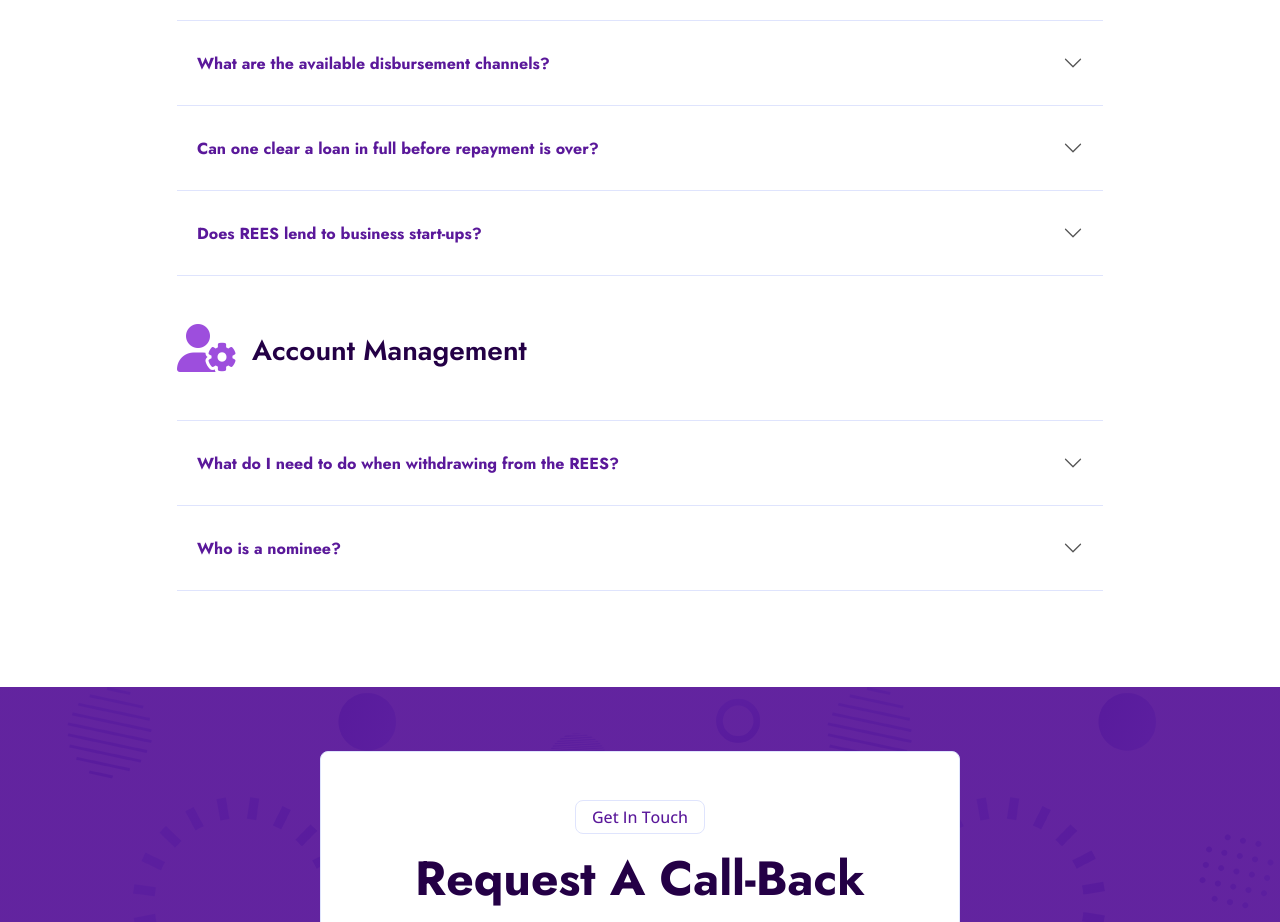
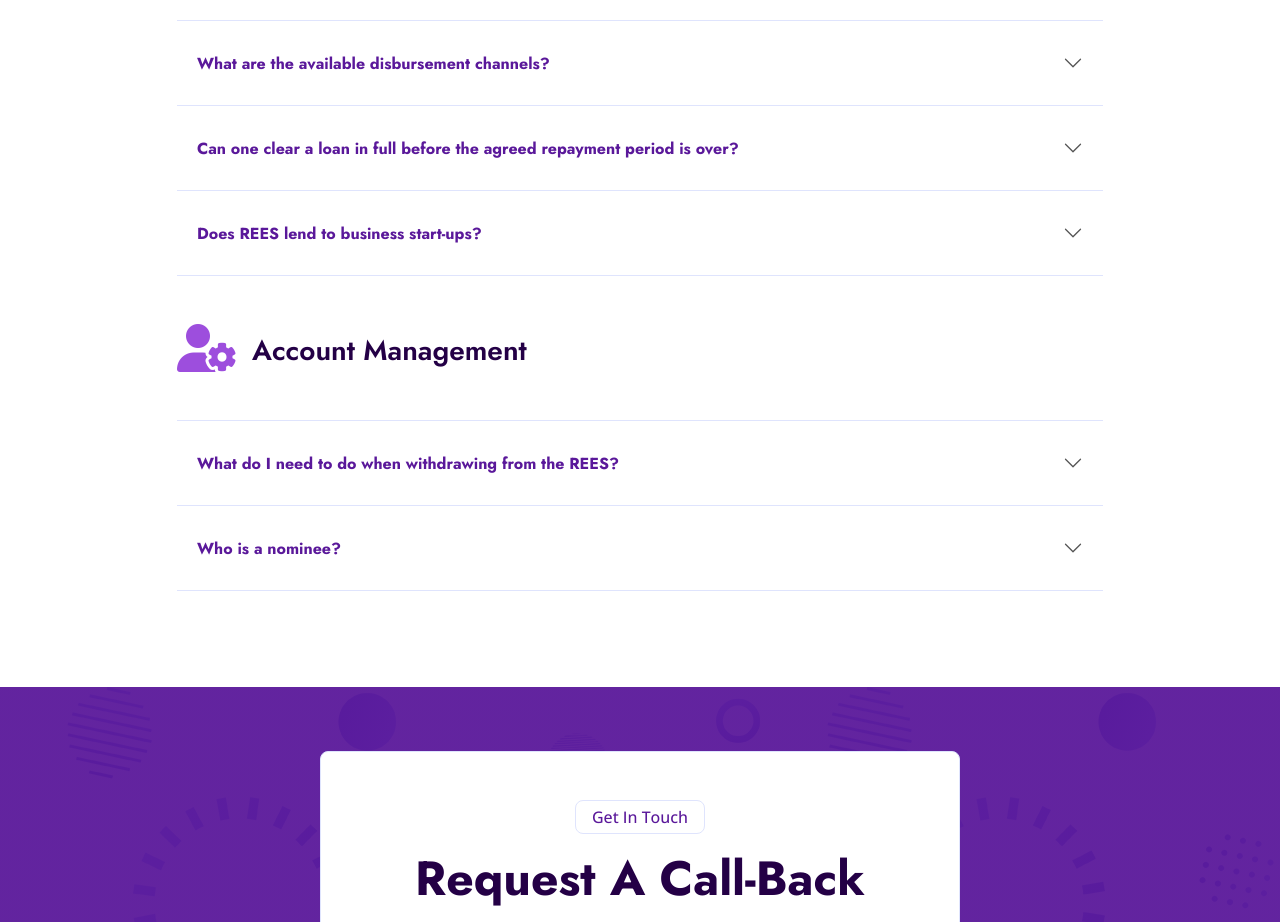
Before and after one commit to Denzel97/REES-master, a plain HTML site: page faq.html in a window 1280 px wide. Shown: the part 2460-3382 px from the top of the page. Drawn offline with nearby package versions, Linux system fonts and the light colour scheme.

Commit message:
modified faq

```diff
--- a/faq.html
+++ b/faq.html
@@ -541,7 +541,7 @@
                                         class="accordion-button collapsed bg-transparent fw-bold shadow-none link-primary"
                                         type="button" data-bs-toggle="collapse" data-bs-target="#faqLoansCollapse8"
                                         aria-expanded="false" aria-controls="faqLoansCollapse8">
-                                        Can one clear a loan in full before repayment is over?
+                                        Can one clear a loan in full before the agreed repayment period is over?
                                     </button>
                                 </h2>
                                 <div id="faqLoansCollapse8" class="accordion-collapse collapse"
```
